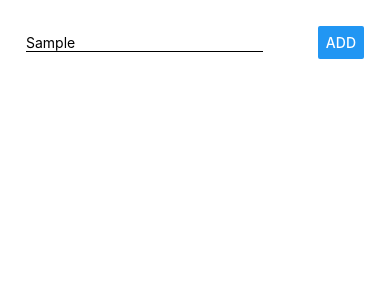
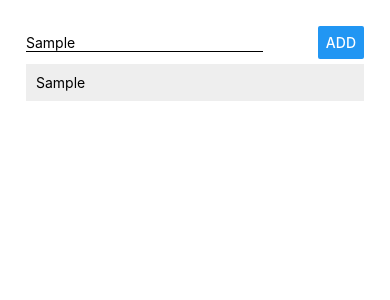
Before and after one commit to darrylmangibin/react-native-awesomeplaces, a React Native app: screen / in a window 390 px wide. Both pictures are taken after typing "Sample" into the empty fields and a click on the button "ADD". Shown: the top 300 px of the page. Built offline with nearby package versions, Linux system fonts and the light colour scheme.

Commit message:
Creating a custom components

```diff
--- a/App.js
+++ b/App.js
@@ -1,31 +1,45 @@
 import React from 'react';
-import { View, Button, StyleSheet, TextInput } from 'react-native';
+import { View, Text, Button, StyleSheet, TextInput } from 'react-native';
+
+import ListItem from './src/components/ListItem/ListItem';
+import PlaceInput from './src/components/PlaceInput/PlaceInput';
+import PlaceList from './src/components/PlaceList/PlaceList';
 
 class App extends React.Component {
 
   state = {
-    placeName: ''
+    places: []
   }
 
-  placeNameChangedHandler = (event) => {
-    this.setState({ placeName: event })
+  addPlacehandler = (placeName) => {
+    if(placeName.trim() === '') {
+      return
+    }
+
+    this.setState(prevState => {
+      return {
+        places: prevState.places.concat(placeName),
+      }
+    });
   }
 
   render(){
+    const placesOutput = this.state.places.map((place, i) => {
+      return (
+        <ListItem
+          key={i}
+          placeName={place}
+        />
+      )
+    })
     return (
       <View style={styles.container}>
-        <View style={styles.inputContainer}>
-          <TextInput
-            placeholder="An awesome places"
-            value={this.state.palceName}
-            onChangeText={this.placeNameChangedHandler}
-            style={styles.placeInput}
-          />
-          <Button
-            style={styles.placeButton}
-            title="Add"
-          />
-        </View>
+        <PlaceInput
+          addPlacehandler={this.addPlacehandler}
+        />
+        <PlaceList
+          places={this.state.places}
+        />
       </View>
     )
   }
@@ -38,20 +52,6 @@
     alignItems: 'center',
     justifyContent: 'flex-start',
     padding: 26
-  },
-  inputContainer: {
-    // flex: 1,
-    flexDirection: 'row',
-    justifyContent: 'space-between',
-    alignItems: 'center',
-    width: '100%'
-  },
-  placeInput: {
-    width: '70%',
-    borderBottomWidth: 1
-  },
-  placeButton: {
-    width: '30%'
   }
 });
 
--- /dev/null
+++ b/src/components/ListItem/ListItem.js
@@ -0,0 +1,21 @@
+import React from 'react';
+import { View, Text, StyleSheet } from 'react-native'
+
+const ListItem = (props) => {
+  return (
+    <View style={styles.listItem}>
+      <Text>{props.placeName}</Text>
+    </View>
+  )
+}
+
+const styles = StyleSheet.create({
+  listItem: {
+    width: '100%',
+    marginBottom: 5,
+    padding: 10,
+    backgroundColor: '#eee'
+  }
+});
+
+export default ListItem;
--- /dev/null
+++ b/src/components/PlaceInput/PlaceInput.js
@@ -0,0 +1,53 @@
+import React from 'react';
+import { View, TextInput, Button, StyleSheet } from 'react-native';
+
+class PlaceInput extends React.Component {
+
+  state = {
+    placeName: ''
+  }
+
+   placeNameChangedHandler = (event) => {
+     this.setState({
+       placeName: event
+     })
+   }
+
+  render() {
+    return (
+      <View style={styles.inputContainer}>
+        <TextInput
+          placeholder="An awesome places"
+          value={this.state.placeName}
+          onChangeText={this.placeNameChangedHandler}
+          style={styles.placeInput}
+        />
+        <Button
+          onPress={() => this.props.addPlacehandler(this.state.placeName)}
+          style={styles.placeButton}
+          title="Add"
+        />
+      </View>
+    )
+  }
+}
+
+const styles = StyleSheet.create({
+  inputContainer: {
+    // flex: 1,
+    flexDirection: 'row',
+    justifyContent: 'space-between',
+    alignItems: 'center',
+    marginBottom: 5,
+    width: '100%'
+  },
+  placeInput: {
+    width: '70%',
+    borderBottomWidth: 1
+  },
+  placeButton: {
+    width: '30%'
+  },
+})
+
+export default PlaceInput;
--- /dev/null
+++ b/src/components/PlaceList/PlaceList.js
@@ -0,0 +1,24 @@
+import React from 'react';
+import { View, StyleSheet } from 'react-native';
+import ListItem from '../ListItem/ListItem';
+
+const PlaceList = (props) => {
+  const placeOutput = props.places.map((place, i) => {
+    return (
+      <ListItem key={i} placeName={place} />
+    )
+  })
+  return (
+    <View style={styles.listContainer}>
+      {placeOutput}
+    </View>
+  )
+}
+
+const styles = StyleSheet.create({
+  listContainer: {
+    width: '100%'
+  }
+})
+
+export default PlaceList;
```
